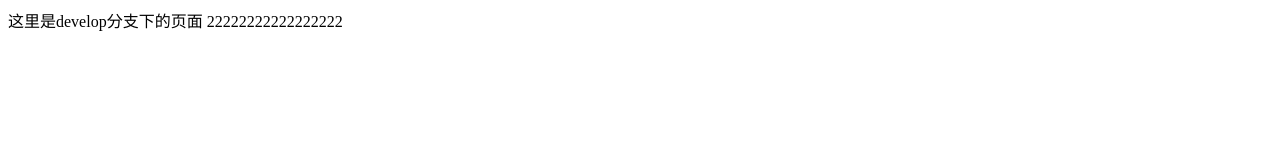
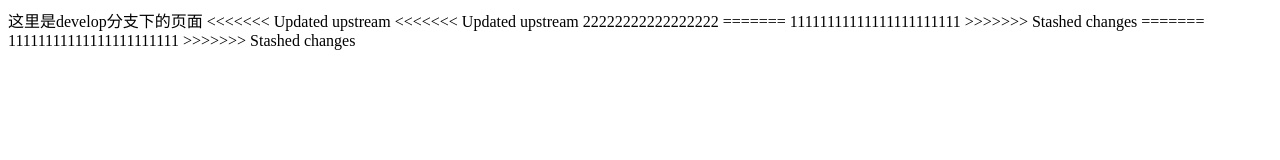
Before and after one commit to 123xmt/get-Demo, a plain HTML site: page develop.html in a window 1280 px wide. Drawn offline with Linux system fonts and the light colour scheme.

Commit message:
第三次保存index.html

```diff
--- a/develop.html
+++ b/develop.html
@@ -8,6 +8,14 @@
 </head>
 <body>
     这里是develop分支下的页面
+<<<<<<< Updated upstream
+<<<<<<< Updated upstream
     22222222222222222
+=======
+    11111111111111111111111
+>>>>>>> Stashed changes
+=======
+    11111111111111111111111
+>>>>>>> Stashed changes
 </body>
 </html>
```
Also changed, not shown: index.html (+1 -0 lines).
